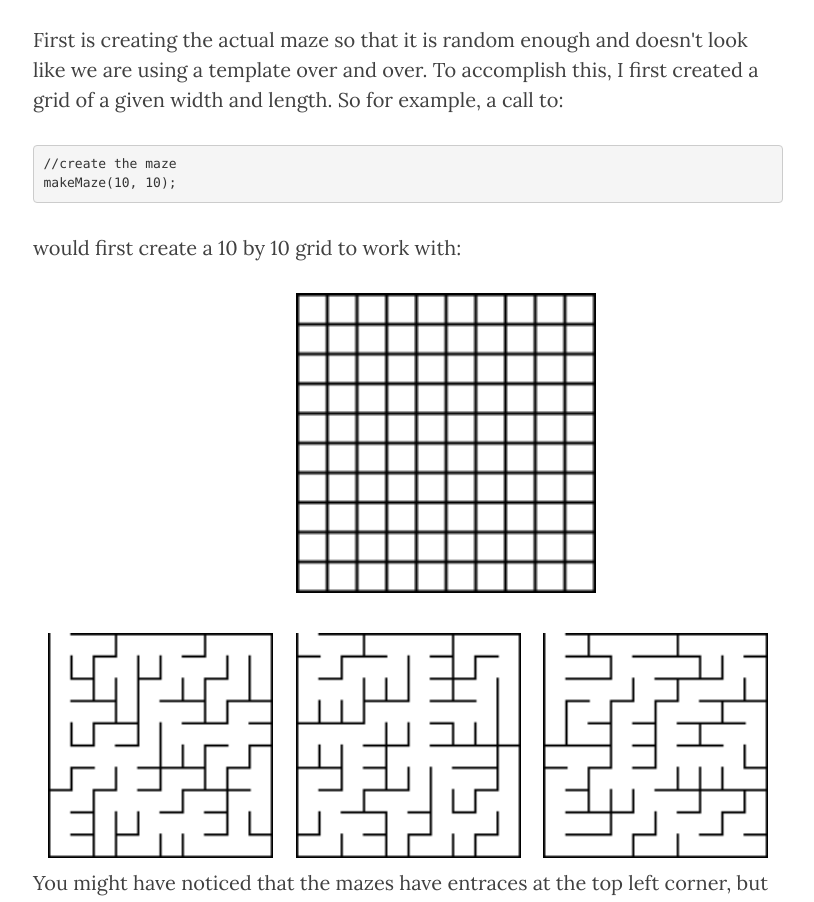
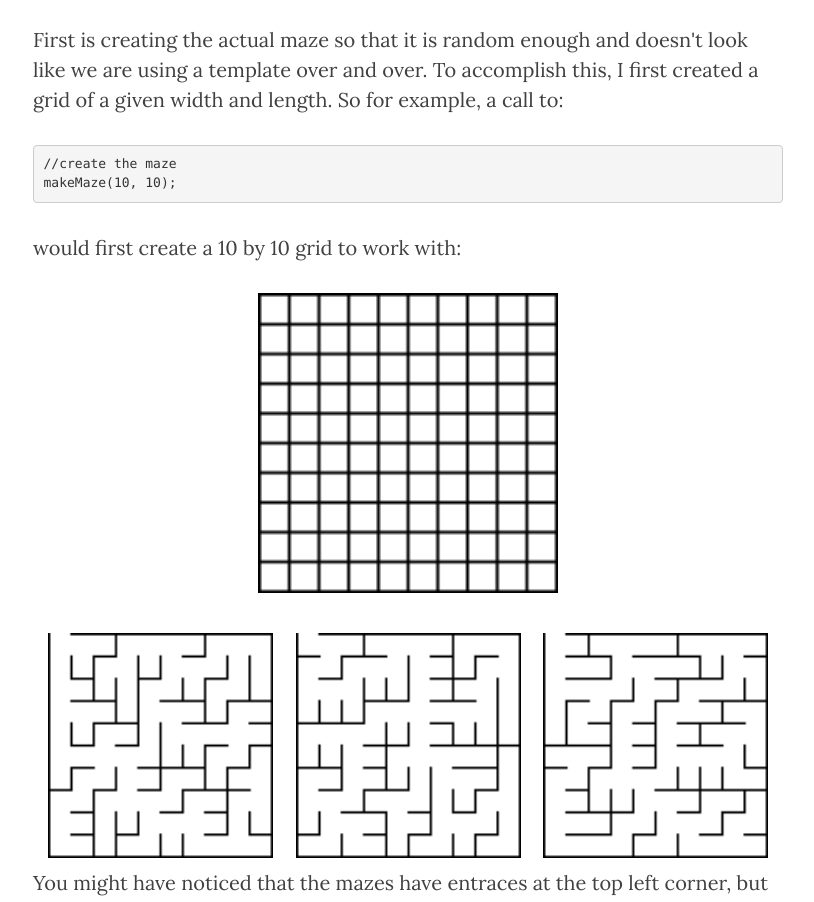
Before and after one commit to cjang5/blog, a Jekyll site: the page built from _posts/2014-12-10-mysterious-mazes.markdown, in a window 1280 px wide. Shown: the part 804-1706 px from the top of the page, without its empty margins (232-1046 px from the left). Built offline with Jekyll 4.4.1, drawn with Linux system fonts in a browser that asks for light colours; nearby versions of some CDN libraries.

Commit message:
Update 2014-12-10-mysterious-mazes.markdown

```diff
--- a/_posts/2014-12-10-mysterious-mazes.markdown
+++ b/_posts/2014-12-10-mysterious-mazes.markdown
@@ -18,7 +18,7 @@ header-img: "img/posts/post-07/post-07-bg.png"
 
 <p>would first create a 10 by 10 grid to work with: </p>
 
-<img src="{{ site.baseurl }}/img/posts/post-07/grid.png" align="center" style="float: center; width: 40%; margin-left: 35%; margin-bottom: 0.5em;">
+<img src="{{ site.baseurl }}/img/posts/post-07/grid.png" align="center" style="float: center; width: 40%; margin-left: 30%; margin-bottom: 0.5em;">
 
 
 
```
